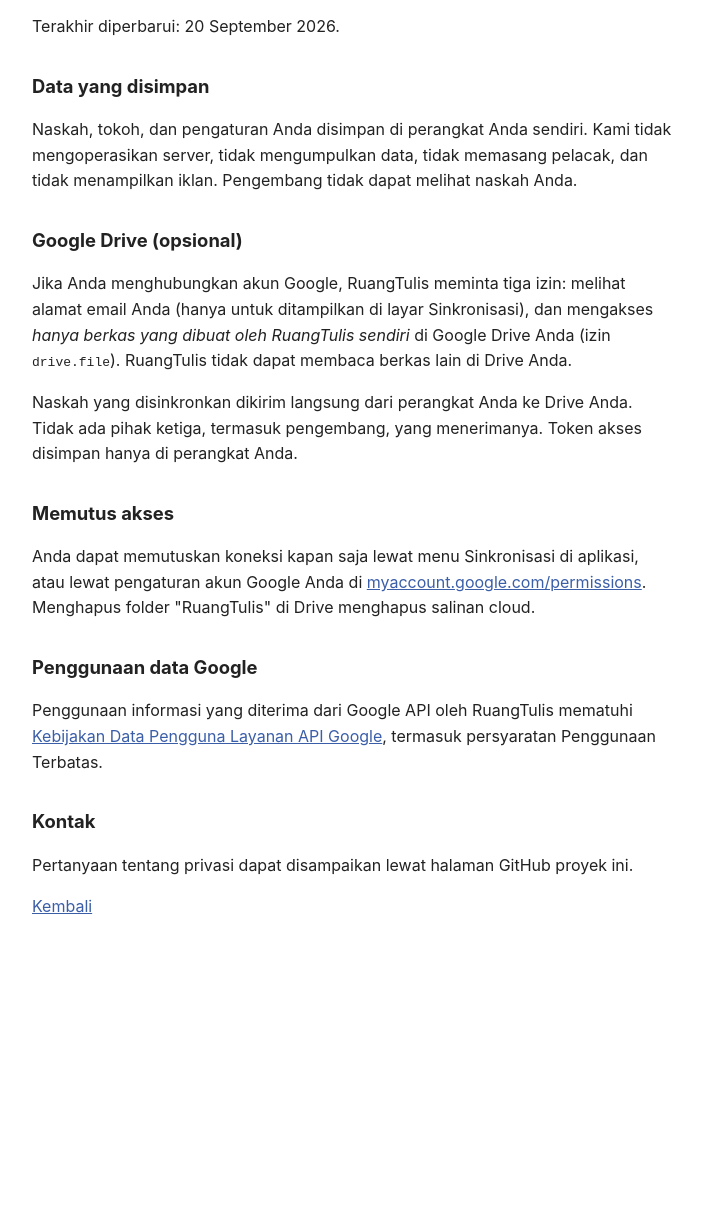
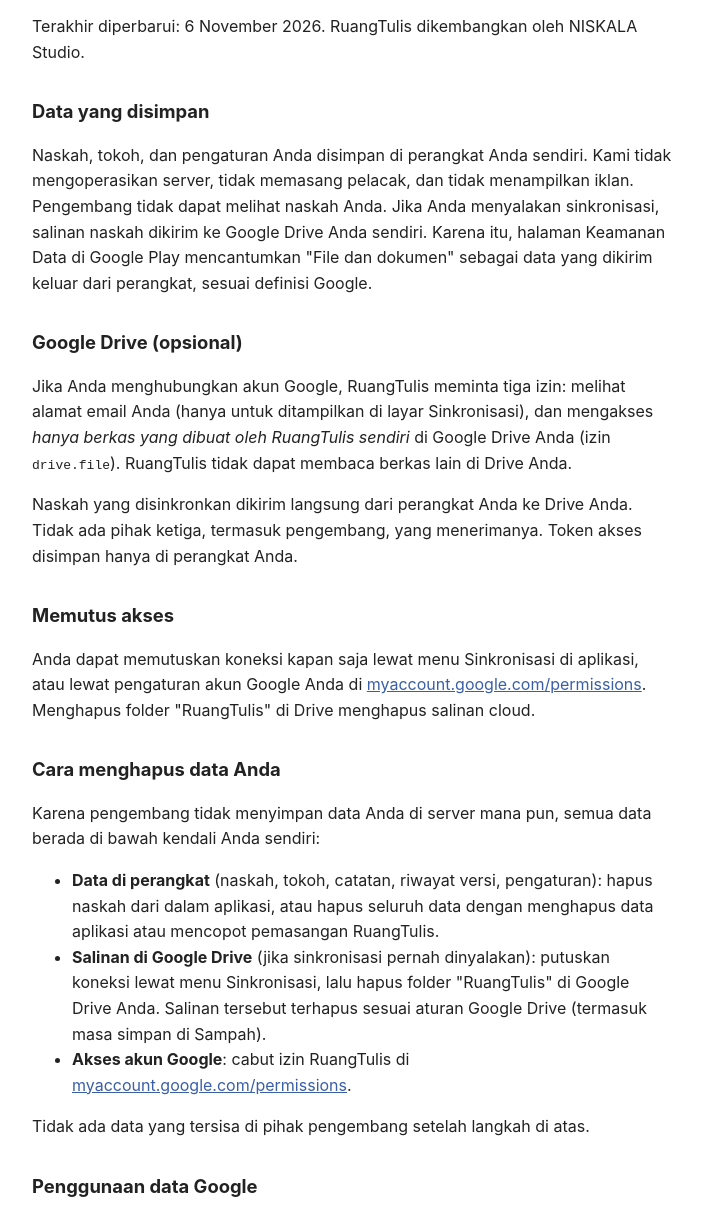
Before and after one commit to assasinotes-pixel/ruangtulis-info, a plain HTML site: page privasi.html in a window 1280 px wide. Shown: the part 85-1299 px from the top of the page, without its empty margins (288-990 px from the left). Before the commit the page ends 1045 px from the top, so only its background shows below. Drawn offline with Linux system fonts and the light colour scheme.

Commit message:
Perbarui kebijakan privasi: data Drive, cara menghapus data, kontak NISKALA
Co-Authored-By: Claude Opus 5.5 <noreply@anthropic.com>
Claude-Session: https://claude.ai/code/session_01Bjit9sWXoZ3bqsJ4uLLqht

```diff
--- a/privasi.html
+++ b/privasi.html
@@ -1,16 +1,24 @@
 <!doctype html><html lang="id"><head><meta charset="utf-8"><meta name="viewport" content="width=device-width,initial-scale=1"><title>Kebijakan Privasi RuangTulis</title><link rel="stylesheet" href="style.css"></head><body>
 <h1>Kebijakan Privasi RuangTulis</h1>
-<p>Terakhir diperbarui: 20 September 2026.</p>
+<p>Terakhir diperbarui: 6 November 2026. RuangTulis dikembangkan oleh NISKALA Studio.</p>
 <h2>Data yang disimpan</h2>
-<p>Naskah, tokoh, dan pengaturan Anda disimpan di perangkat Anda sendiri. Kami tidak mengoperasikan server, tidak mengumpulkan data, tidak memasang pelacak, dan tidak menampilkan iklan. Pengembang tidak dapat melihat naskah Anda.</p>
+<p>Naskah, tokoh, dan pengaturan Anda disimpan di perangkat Anda sendiri. Kami tidak mengoperasikan server, tidak memasang pelacak, dan tidak menampilkan iklan. Pengembang tidak dapat melihat naskah Anda. Jika Anda menyalakan sinkronisasi, salinan naskah dikirim ke Google Drive Anda sendiri. Karena itu, halaman Keamanan Data di Google Play mencantumkan "File dan dokumen" sebagai data yang dikirim keluar dari perangkat, sesuai definisi Google.</p>
 <h2>Google Drive (opsional)</h2>
 <p>Jika Anda menghubungkan akun Google, RuangTulis meminta tiga izin: melihat alamat email Anda (hanya untuk ditampilkan di layar Sinkronisasi), dan mengakses <em>hanya berkas yang dibuat oleh RuangTulis sendiri</em> di Google Drive Anda (izin <code>drive.file</code>). RuangTulis tidak dapat membaca berkas lain di Drive Anda.</p>
 <p>Naskah yang disinkronkan dikirim langsung dari perangkat Anda ke Drive Anda. Tidak ada pihak ketiga, termasuk pengembang, yang menerimanya. Token akses disimpan hanya di perangkat Anda.</p>
 <h2>Memutus akses</h2>
 <p>Anda dapat memutuskan koneksi kapan saja lewat menu Sinkronisasi di aplikasi, atau lewat pengaturan akun Google Anda di <a href="https://myaccount.google.com/permissions">myaccount.google.com/permissions</a>. Menghapus folder "RuangTulis" di Drive menghapus salinan cloud.</p>
+<h2 id="hapus-data">Cara menghapus data Anda</h2>
+<p>Karena pengembang tidak menyimpan data Anda di server mana pun, semua data berada di bawah kendali Anda sendiri:</p>
+<ul>
+<li><strong>Data di perangkat</strong> (naskah, tokoh, catatan, riwayat versi, pengaturan): hapus naskah dari dalam aplikasi, atau hapus seluruh data dengan menghapus data aplikasi atau mencopot pemasangan RuangTulis.</li>
+<li><strong>Salinan di Google Drive</strong> (jika sinkronisasi pernah dinyalakan): putuskan koneksi lewat menu Sinkronisasi, lalu hapus folder "RuangTulis" di Google Drive Anda. Salinan tersebut terhapus sesuai aturan Google Drive (termasuk masa simpan di Sampah).</li>
+<li><strong>Akses akun Google</strong>: cabut izin RuangTulis di <a href="https://myaccount.google.com/permissions">myaccount.google.com/permissions</a>.</li>
+</ul>
+<p>Tidak ada data yang tersisa di pihak pengembang setelah langkah di atas.</p>
 <h2>Penggunaan data Google</h2>
 <p>Penggunaan informasi yang diterima dari Google API oleh RuangTulis mematuhi <a href="https://developers.google.com/terms/api-services-user-data-policy">Kebijakan Data Pengguna Layanan API Google</a>, termasuk persyaratan Penggunaan Terbatas.</p>
 <h2>Kontak</h2>
-<p>Pertanyaan tentang privasi dapat disampaikan lewat halaman GitHub proyek ini.</p>
+<p>Pertanyaan tentang privasi dapat dikirim ke <a href="mailto:niskalastudio.dev@gmail.com">niskalastudio.dev@gmail.com</a>.</p>
 <p><a href="index.html">Kembali</a></p>
 </body></html>
```
